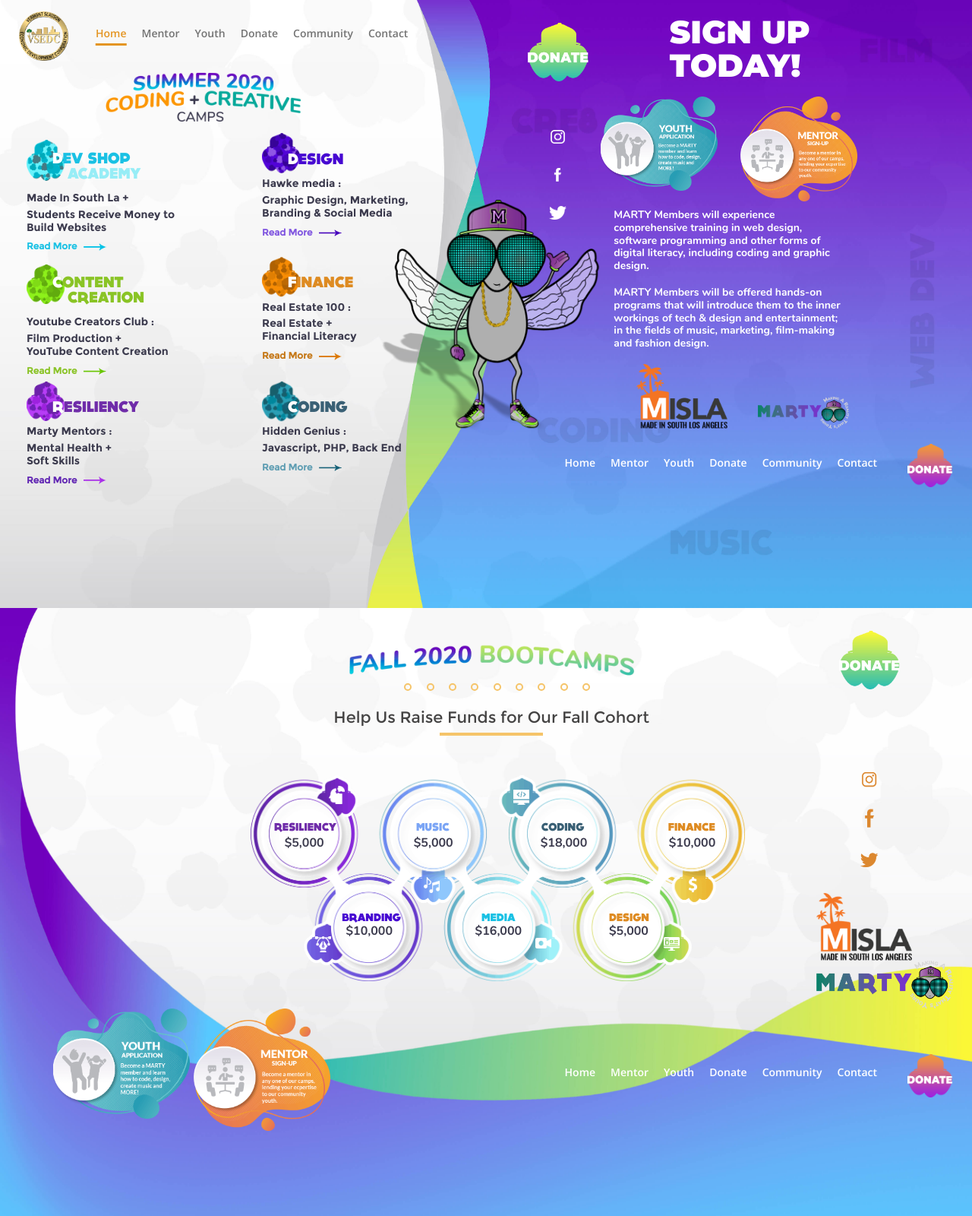
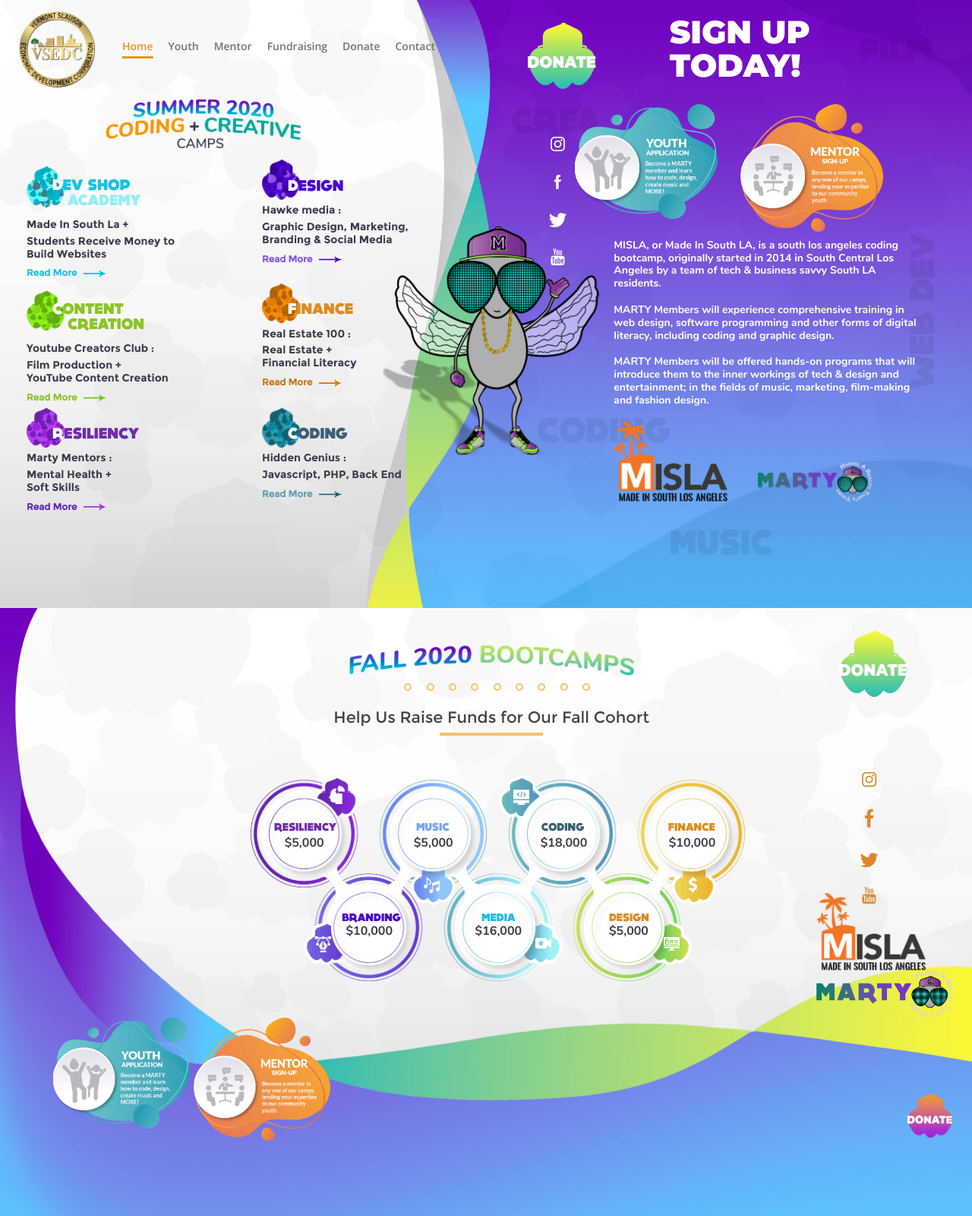
Before and after one commit to Mbilallayers/VSEDC-demo, a PHP site: page / in a window 1280 px wide. Shown: the whole page at 76% size. Run offline with PHP 8.4, Linux system fonts and the light colour scheme.

Commit message:
Revisions

```diff
--- a/assets/css/style.css
+++ b/assets/css/style.css
@@ -81,7 +81,7 @@
 
 .fundrasing-page .navbar a img.logoTopMenu,
 .leftSide .navbar a img.logoTopMenu {
-  max-width: 65px
+  max-width: 100px
 }
 
 .fundrasing-page ul.nav,
@@ -319,7 +319,7 @@
 
 .fundrasing-page .donateLink img,
 .rightSide .donateLink img {
-  max-width: 80px;
+  max-width: 90px;
   z-index: 10
 }
 
@@ -345,7 +345,7 @@
 
 .rightSide .mentorImage img,
 .rightSide .youthImage img {
-  max-width: 55%;
+  max-width: 67%;
   z-index: 10
 }
 
@@ -380,7 +380,7 @@
 }
 
 .rightSide .footerBottomLogo img {
-  max-width: 120px;
+  max-width: 150px;
   z-index: 10
 }
 
@@ -945,13 +945,20 @@
 }
 
 .fundrasing-page .mislaLogo {
-  width: 70%;
+  width: 80%;
   margin-top: 175px;
 }
 
 .fundrasing-page .bottomMenu {
-  margin-top: 40px;
+  margin-top: 80px;
 
+}
+
+.fundrasing-page .bottomMenu p{
+  color: #fff;
+}
+.fundrasing-page .bottomMenu p a{
+  color: #fff;
 }
 
 /* End secoend page */
@@ -1021,11 +1028,11 @@
     max-width: 70px;
 }
 .fundrasing-page .navbar a img.logoTopMenu, .leftSide .navbar a img.logoTopMenu {
-    max-width: 71px;
+    max-width: 100px;
 }
 .fundrasing-page ul.nav li a, .leftSide ul.nav li a {
     margin: 8px 10px;
-    font-size: 16px;
+    font-size: 18px;
   }
   .leftSide .bigLogo img {
     max-height: 75px;
@@ -1046,7 +1053,7 @@
 }
 .rightSide .mentorImage img,
 .rightSide .youthImage img {
-  max-width: 55%;
+  max-width: 67%;
 }
 .rightSide .heroHeading h1 {
     font-size: 50px;
@@ -1065,11 +1072,12 @@
     max-width: 30px;
   }
 .rightSide .detailText h3 {
-    font-size: 18px;
+    font-size: 20px;
+    line-height: 26px;
     padding: 15px 0 0
   }
   .rightSide .footerBottomLogo img {
-    max-width: 160px;
+    max-width: 175px;
 }
 .fundrasing-page .bottomMenu ul.nav li a, .rightSide .bottomMenu ul.nav li a {
     font-size: 16px;
--- a/index.html
+++ b/index.html
@@ -38,20 +38,23 @@
                                                 <li class="nav-item">
                                                     <a class="nav-link active" href="#home">Home</a>
                                                 </li>
-                                                <li class="nav-item">
-                                                    <a class="nav-link" href="#">Mentor</a>
+                                                   <li class="nav-item">
+                                                    <a class="nav-link" target="_blank"href="https://docs.google.com/forms/d/e/1FAIpQLSfkDpjkqh--MRnFMJhxXiMgqgyDY4q1PxCazHGQ5lgDGY5Hkg/viewform">Youth</a>
                                                 </li>
                                                 <li class="nav-item">
-                                                    <a class="nav-link" href="#">Youth</a>
+                                                    <a class="nav-link" target="_blank" href="https://forms.gle/3TVE33u2DeFW6N8F7">Mentor</a>
                                                 </li>
+
+                                                 <li class="nav-item">
+                                                    <a class="nav-link" href="#fundraising">Fundraising</a>
+                                                </li>
+
                                                 <li class="nav-item">
-                                                    <a class="nav-link" href="#fundraising">Donate</a>
+                                                    <a class="nav-link" target="_blank" href="https://l.facebook.com/l.php?u=https%3A%2F%2Fcash.app%2F%24M1SLA%3Ffbclid%3DIwAR3jtW4AQJQ8-VTKbdlo8y6MZNeoBfF1bB6qxHYnaZVDs-8a349LJJE2ndc&h=AT3cFbNDmBsXdKyRQYNMmL2dFTKaSzufaughtlTu2SnOLrDL8Hl9CneEfKnWwGdgF-ALPt0Fwe-OI2_oqOJCds9KiaGaW34pBrFn5rngw7P_ngGG2z1FgGYmcLIEMaFkKzUkND_vThvI3yAwIT-_yvA">Donate</a>
                                                 </li>
+
                                                 <li class="nav-item">
-                                                    <a class="nav-link" href="#">Community</a>
-                                                </li>
-                                                <li class="nav-item">
-                                                    <a class="nav-link" href="#">Contact</a>
+                                                    <a class="nav-link" href="#contact">Contact</a>
                                                 </li>
                                             </ul>
                                         </div>
@@ -149,7 +152,7 @@
                                     <div class="row">
                                         <div class="col-lg-4 col-md-6 col-sm-6">
                                             <div class="donateLink">
-                                                <a href="https://cash.app/$M1SLA" target="_blank"><img src="assets/images/donate-button_03.png"
+                                                <a href="https://l.facebook.com/l.php?u=https%3A%2F%2Fcash.app%2F%24M1SLA%3Ffbclid%3DIwAR3jtW4AQJQ8-VTKbdlo8y6MZNeoBfF1bB6qxHYnaZVDs-8a349LJJE2ndc&h=AT3cFbNDmBsXdKyRQYNMmL2dFTKaSzufaughtlTu2SnOLrDL8Hl9CneEfKnWwGdgF-ALPt0Fwe-OI2_oqOJCds9KiaGaW34pBrFn5rngw7P_ngGG2z1FgGYmcLIEMaFkKzUkND_vThvI3yAwIT-_yvA" target="_blank"><img src="assets/images/donate-button_03.png"
                                                         alt=""></a>
                                             </div>
                                         </div>
@@ -163,46 +166,46 @@
                                         <div class="row">
                                             <div class="col-sm-6">
                                                 <div class="youthImage">
-                                                    <a href="https://docs.google.com/forms/d/e/1FAIpQLSfkDpjkqh--MRnFMJhxXiMgqgyDY4q1PxCazHGQ5lgDGY5Hkg/viewform?usp=send_form"
+                                                    <a href="https://docs.google.com/forms/d/e/1FAIpQLSfkDpjkqh--MRnFMJhxXiMgqgyDY4q1PxCazHGQ5lgDGY5Hkg/viewform"
                                                         target="_blank"><img src="assets/images/youth-link_03.png" class="img-fluid" alt="img"></a>
                                                 </div>
                                             </div>
                                             <div class="col-sm-6">
                                                 <div class="mentorImage">
-                                                    <a href="https://docs.google.com/forms/d/e/1FAIpQLSc0MYduwerd2Z7WgIokP0eLq6THxvL3Jw8RO__kBIJnwXT5lg/viewform?usp=send_form"
+                                                    <a href="https://forms.gle/3TVE33u2DeFW6N8F7"
                                                         target="_blank"><img src="assets/images/mentor-link_03_03.png" class="img-fluid"alt="img"></a>
                                                 </div>
                                             </div>
                                         </div>
                                         <ul class="socialList">
                                             <li data-aos="fade-down" data-aos-delay="1500">
-                                                <a href="#"><img src="assets/images/instagram-icon_03.png" alt="img"></a>
+                                                <a href="https://www.instagram.com/therealmisla/" target="_blank"><img src="assets/images/instagram-icon_03.png" alt="img"></a>
                                             </li>
                                             <li data-aos="fade-down" data-aos-delay="1200">
-                                                <a href="#"><img src="assets/images/facebook-icon_03.png" alt="img"></a>
+                                                <a href="https://www.facebook.com/MadeinSLA" target="_blank"><img src="assets/images/facebook-icon_03.png" alt="img"></a>
                                             </li>
                                             <li data-aos="fade-down" data-aos-delay="900">
-                                                <a href="#"><img src="assets/images/twitter-icon_03.png" alt=""></a>
+                                                <a href="https://twitter.com/therealmisla" target="_blank"><img src="assets/images/twitter-icon_03.png" alt=""></a>
+                                            </li>
+                                               <li data-aos="fade-down" data-aos-delay="900" style="text-align: center;">
+                                                <a href="https://www.youtube.com/channel/UC1tt-fn3rdTXJN2LkGgCtrw" target="_blank"><i class="fa fa-youtube" style="font-size: 22px;color: #FFF;"></i></a>
                                             </li>
                                         </ul>
                                     </div>
                                     <div class="row">
-                                        <div class="offset-sm-2 col-sm-8 offset-sm-2">
+                                        <div class="offset-sm-2 col-sm-10">
                                             <div class="detailText">
+                                              <h3>  MISLA, or Made In South LA, is a south los angeles coding bootcamp, originally started in 2014 in South Central Los Angeles by a team of tech & business savvy South LA residents.</h3>
+
                                                 <h3>MARTY Members will experience comprehensive training in web design, software programming and
                                                     other forms of digital literacy, including coding and graphic design.</h3>
-                                            </div>
-                                        </div>
-                                    </div>
-                                    <div class="row">
-                                        <div class="offset-sm-2 col-sm-8 offset-sm-2">
-                                            <div class="detailText">
-                                                <h3>MARTY Members will be offered hands-on programs that will introduce them to the inner
+                                                     <h3>MARTY Members will be offered hands-on programs that will introduce them to the inner
                                                     workings of tech & design and entertainment; in the fields of music, marketing, film-making
                                                     and fashion design.</h3>
                                             </div>
                                         </div>
                                     </div>
+
                                     <div class="row">
                                         <div class="col-sm-12">
                                             <div class="footerBottomLogo">
@@ -215,36 +218,7 @@
                                             </div>
                                         </div>
                                     </div>
-                                    <div class="row">
-                                        <div class="col-sm-12">
-                                            <div class="bottomMenu">
-                                                <ul class="nav">
-                                                    <li class="nav-item">
-                                                        <a class="nav-link" href="#">Home</a>
-                                                    </li>
-                                                    <li class="nav-item">
-                                                        <a class="nav-link" href="#">Mentor</a>
-                                                    </li>
-                                                    <li class="nav-item">
-                                                        <a class="nav-link" href="#">Youth</a>
-                                                    </li>
-                                                    <li class="nav-item">
-                                                        <a class="nav-link" href="#">Donate</a>
-                                                    </li>
-                                                    <li class="nav-item">
-                                                        <a class="nav-link" href="#">Community</a>
-                                                    </li>
-                                                    <li class="nav-item">
-                                                        <a class="nav-link" href="#">Contact</a>
-                                                    </li>
-                                                </ul>
-                                                <div class="bottomLogoDonate">
-                                                    <a href="https://cash.app/$M1SLA" target="_blank"><img class="logoImage"
-                                                            src="assets/images/footer-donate-button_03.png" alt=""></a>
-                                                </div>
-                                            </div>
-                                        </div>
-                                    </div>
+
                                 </div>
                             </div>
                         </div>
@@ -279,7 +253,7 @@
                             </div>
                             <div class="col-lg-2">
                                 <div class="donateLink">
-                                    <a href="https://cash.app/$M1SLA" target="_blank"><img src="assets/images/donate-button_03.png"
+                                    <a href="https://l.facebook.com/l.php?u=https%3A%2F%2Fcash.app%2F%24M1SLA%3Ffbclid%3DIwAR3jtW4AQJQ8-VTKbdlo8y6MZNeoBfF1bB6qxHYnaZVDs-8a349LJJE2ndc&h=AT3cFbNDmBsXdKyRQYNMmL2dFTKaSzufaughtlTu2SnOLrDL8Hl9CneEfKnWwGdgF-ALPt0Fwe-OI2_oqOJCds9KiaGaW34pBrFn5rngw7P_ngGG2z1FgGYmcLIEMaFkKzUkND_vThvI3yAwIT-_yvA" target="_blank"><img src="assets/images/donate-button_03.png"
                                             alt="logo"></a>
                                 </div>
                             </div>
@@ -316,18 +290,22 @@
                                 <div class="socialLinksIcons">
                                     <ul class="socialList">
                                         <li data-aos="fade-down" data-aos-delay="1500">
-                                            <a href="#"><img src="assets/images/Fundrasing/instagram.png" alt=""></a>
+                                            <a href="https://www.instagram.com/therealmisla/"  target="_blank"><img src="assets/images/Fundrasing/instagram.png" alt=""></a>
                                         </li>
                                         <li data-aos="fade-down" data-aos-delay="1200">
-                                            <a href="#"><img src="assets/images/Fundrasing/facebook.png" alt=""></a>
+                                            <a href="https://www.facebook.com/MadeinSLA" target="_blank"><img src="assets/images/Fundrasing/facebook.png" alt=""></a>
                                         </li>
                                         <li data-aos="fade-down" data-aos-delay="900">
-                                            <a href="#"><img src="assets/images/Fundrasing/twiteer.png" alt=""></a>
+                                            <a href="https://twitter.com/therealmisla"  target="_blank"><img src="assets/images/Fundrasing/twiteer.png" alt=""></a>
                                         </li>
+                                        <li style="text-align: center;" data-aos="fade-down" data-aos-delay="900">
+                                            <a href="https://www.youtube.com/channel/UC1tt-fn3rdTXJN2LkGgCtrw"  target="_blank"><i style="font-size: 22px;color: #dc882f;"class="fa fa-youtube"></i></a>
+                                        </li>
+
                                     </ul>
                                 </div>
                                 <div class="mislaLogo">
-                                    <img src="assets/images/misla-logo_03.png" alt="" class="img-fluid">
+                                    <a href="https://www.misla.org/"><img src="assets/images/misla-logo_03.png" alt="" class="img-fluid"></a>
                                 </div>
                                 <div class="martyLogo">
                                     <img src="assets/images/marty-logo_03_03.png" alt="logo" class="img-fluid">
@@ -338,15 +316,16 @@
                             <div class="col-lg-4 col-md-4">
 
                             <div class="row">
+
                                             <div class="col-6">
                                                 <div class="youthImage">
-                                                    <a href="https://docs.google.com/forms/d/e/1FAIpQLSfkDpjkqh--MRnFMJhxXiMgqgyDY4q1PxCazHGQ5lgDGY5Hkg/viewform?usp=send_form"
+                                                    <a href="https://docs.google.com/forms/d/e/1FAIpQLSfkDpjkqh--MRnFMJhxXiMgqgyDY4q1PxCazHGQ5lgDGY5Hkg/viewform"
                                                         target="_blank"><img src="assets/images/youth-link_03.png" class="img-fluid" alt=""></a>
                                                 </div>
                                             </div>
                                             <div class="col-6">
                                                 <div class="mentorImage">
-                                                    <a href="https://docs.google.com/forms/d/e/1FAIpQLSc0MYduwerd2Z7WgIokP0eLq6THxvL3Jw8RO__kBIJnwXT5lg/viewform?usp=send_form"
+                                                    <a href="https://forms.gle/3TVE33u2DeFW6N8F7"
                                                         target="_blank"><img src="assets/images/mentor-link_03_03.png" class="img-fluid" alt=""></a>
                                                 </div>
                                             </div>
@@ -355,28 +334,9 @@
                             <div class="col-lg-8 col-md-8">
 
                                 <div class="bottomMenu">
-                                    <ul class="nav">
-                                        <li class="nav-item">
-                                            <a class="nav-link" href="#">Home</a>
-                                        </li>
-                                        <li class="nav-item">
-                                            <a class="nav-link" href="#">Mentor</a>
-                                        </li>
-                                        <li class="nav-item">
-                                            <a class="nav-link" href="#">Youth</a>
-                                        </li>
-                                        <li class="nav-item">
-                                            <a class="nav-link" href="#">Donate</a>
-                                        </li>
-                                        <li class="nav-item">
-                                            <a class="nav-link" href="#">Community</a>
-                                        </li>
-                                        <li class="nav-item">
-                                            <a class="nav-link" href="#">Contact</a>
-                                        </li>
-                                    </ul>
+
                                     <div class="bottomLogoDonate">
-                                        <a href="https://cash.app/$M1SLA" target="_blank"><img class="logoImage"
+                                        <a href="https://l.facebook.com/l.php?u=https%3A%2F%2Fcash.app%2F%24M1SLA%3Ffbclid%3DIwAR3jtW4AQJQ8-VTKbdlo8y6MZNeoBfF1bB6qxHYnaZVDs-8a349LJJE2ndc&h=AT3cFbNDmBsXdKyRQYNMmL2dFTKaSzufaughtlTu2SnOLrDL8Hl9CneEfKnWwGdgF-ALPt0Fwe-OI2_oqOJCds9KiaGaW34pBrFn5rngw7P_ngGG2z1FgGYmcLIEMaFkKzUkND_vThvI3yAwIT-_yvA" target="_blank"><img class="logoImage"
                                                 src="assets/images/footer-donate-button_03.png" alt=""></a>
                                     </div>
                                 </div>
@@ -386,10 +346,7 @@
                     </div>
                     <!-- container-fluid -->
                 </section>
-             <!--   <div class="horizental-scroll">
-                        <i class="fa fa-arrow-top"></i>
-                    </div>
- -->
+ <!-- <p class="white-color">&copy;Copyrights 2020 Misla & Marty - All rights reserved. Made by <a href="https://www.misla.org/">MISLA</a></p> -->
 <!--    <script type="text/javascript" src="assets/js/modernizr-custom.js"></script>
  -->    <script type="text/javascript" src="assets/js/jquery-2.1.4.js"></script>
     <script type="text/javascript" src="assets/js/popper.min.js"></script>
```
